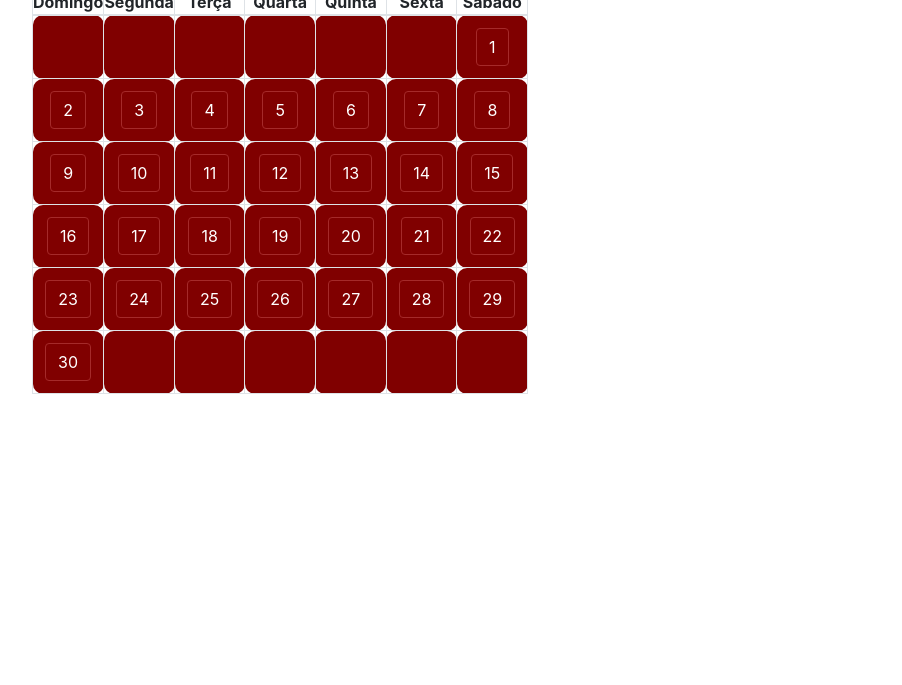
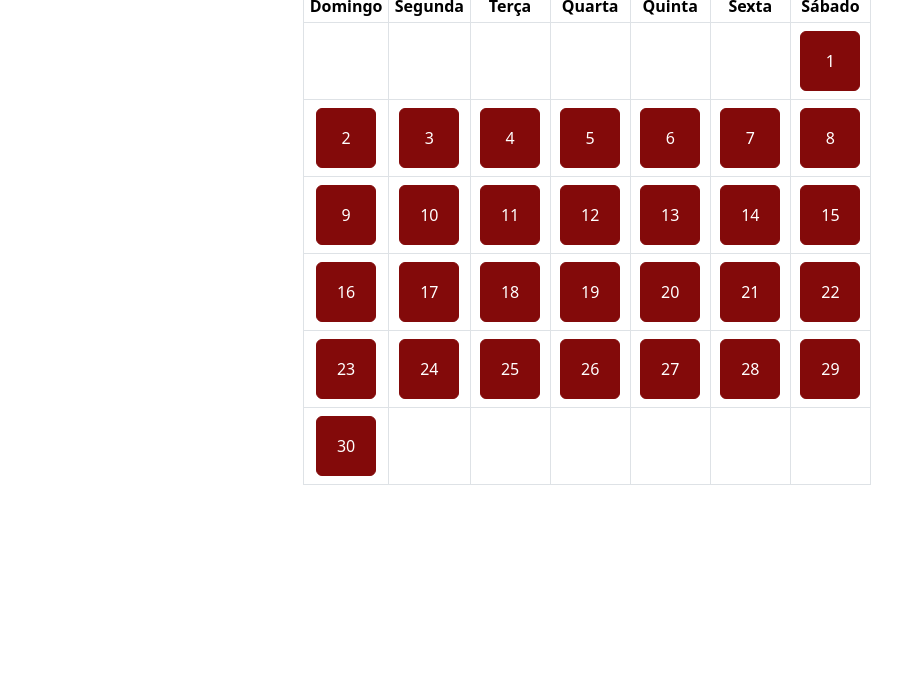
Before and after one commit to hugobrener/agendamento-online, a website: page calendario.html in a window 1280 px wide. Shown: the part 115-800 px from the top of the page, without its empty margins (53-955 px from the left). Drawn offline with nearby package versions, Linux system fonts and the light colour scheme.

Commit message:
atualizando modal

```diff
--- a/calendario.html
+++ b/calendario.html
@@ -3,28 +3,28 @@
 <head>
   <title>Calendário</title>
   <!-- Adicione os links para os arquivos CSS do Bootstrap -->
-  <link rel="stylesheet" href="https://maxcdn.bootstrapcdn.com/bootstrap/4.5.2/css/bootstrap.min.css">
+  <link href="https://cdn.jsdelivr.net/npm/bootstrap@5.3.0-alpha3/dist/css/bootstrap.min.css" rel="stylesheet" integrity="sha384-KK94CHFLLe+nY2dmCWGMq91rCGa5gtU4mk92HdvYe+M/SXH301p5ILy+dN9+nJOZ" crossorigin="anonymous">
   <link rel="stylesheet" href="estilo-calendario.css">
 </head>
 <body>
   <div class="container mt-5">
-    <h1 class="MesAno">Calendário</h1>
-    <div class="row size-week">
+    <h1 class="MesAno text-center" id="mes-titulo">Agenda</h1>
+    <div class="row">
       <div class="col">
         <table class="text-center table table-bordered">
           <thead>
             <tr>
-              <th class="p-0 size-week">Domingo</th>
-              <th class="p-0 size-week">Segunda</th>
-              <th class="p-0 size-week">Terça</th>
-              <th class="p-0 size-week">Quarta</th>
-              <th class="p-0 size-week">Quinta</th>
-              <th class="p-0 size-week">Sexta</th>
-              <th class="p-0 size-week">Sábado</th>
+              <th class="p-1 day-week">Domingo</th>
+              <th class="p-1 ">Segunda</th>
+              <th class="p-1 ">Terça</th>
+              <th class="p-1 ">Quarta</th>
+              <th class="p-1 ">Quinta</th>
+              <th class="p-1 ">Sexta</th>
+              <th class="p-1 ">Sábado</th>
             </tr>
           </thead>
           <tbody class='text-center' id="calendario">
-            <!-- Aqui será gerado o calendário via JavaScript -->
+            <!-- calendário via JavaScript -->
           </tbody>
         </table>
       </div>
@@ -38,7 +38,7 @@
       <div class="modal-content">
         <div class="modal-header">
           <h1 class="modal-title fs-5" id="exampleModalToggleLabel">Escolha o profissional</h1>
-          <button type="button" class="btn-close" data-bs-dismiss="modal" aria-label="Close">x</button>
+          <button type="button" class="btn-close p-1" data-bs-dismiss="modal" aria-label="Close"></button>
         </div>
         <div class="modal-body">
           <div class="d-flex justify-content-center">
@@ -53,6 +53,7 @@
           </div>
         </div>
         <div class="modal-footer">
+          <button class="btn btn-secondary" data-bs-dismiss="modal" data-bs-toggle="modal">Voltar</button>
           <button class="btn btn-primary" data-bs-target="#exampleModalToggle2" data-bs-toggle="modal">Serviço</button>
         </div>
       </div>
@@ -63,7 +64,7 @@
       <div class="modal-content">
         <div class="modal-header">
           <h1 class="modal-title fs-5" id="exampleModalToggleLabel2">Serviço</h1>
-          <button type="button" class="btn-close" data-bs-dismiss="modal" aria-label="Close">x</button>
+          <button type="button" class="btn-close" data-bs-dismiss="modal" aria-label="Close"></button>
         </div>
         <div class="modal-body">
           <ul>
@@ -86,7 +87,7 @@
       <div class="modal-content">
         <div class="modal-header">
           <h1 class="modal-title fs-5" id="exampleModalToggleLabel2">Serviço</h1>
-          <button type="button" class="btn-close" data-bs-dismiss="modal" aria-label="Close">x</button>
+          <button type="button" class="btn-close" data-bs-dismiss="modal" aria-label="Close"></button>
         </div>
         <div class="modal-body">
           <ul>
--- a/estilo-calendario.css
+++ b/estilo-calendario.css
@@ -1,34 +1,28 @@
-
-.dia-bloco {
-    background-color: brown;
-    color: white;
-    font-size:20px ;
-    width: 85px;
-    border: none;
-    padding: 0px;
-    border-radius: 16px;
-}
-
-.date-block {
-    background-color: maroon;
-    border-radius: 10px;
-    color: white;
+.day-week {
+    background-color: #830a0a;
 }
 
 .table {
-    width: 100px;
-    /* background-color: rgb(145, 145, 145); */
+    width: 568px;
+    background-color: rgba(185, 183, 183, 0.562);
+    margin: auto;
+    border-radius:10px ;
 }
 
 
 .btn-dia {
-    border-color: brown;
+    border-color: #830a0a;
     color: white;
+    width: 60px;
+    height: 60px;
+    background-color:#830a0a;
+    padding: 6px;
 }
 
 .btn-dia:hover {
     color: white;
-    transform: scale(1.1);
+    background-color: rgb(168, 10, 10);
+    transform: scale(1.2);
 }
 
 
--- a/js/calendario.js
+++ b/js/calendario.js
@@ -14,8 +14,13 @@ document.addEventListener('DOMContentLoaded', function() {
     // Obtém o último dia do mês atual
     const ultimoDiaMesAtual = new Date(anoAtual, mesAtual + 1, 0).getDate();
 
+    const mesAgora = ['Janeiro', 'Fevereiro', 'Março', 'Abril']
+    const mesTitulo = document.getElementById('mes-titulo')
+    mesTitulo.textContent = `Agenda ${mesAgora[mesAtual]} de ${anoAtual}`
+
     // Gera as células do calendário
     let dia = 1;
+
     for (let i = 0; i < 6; i++) {
       const row = document.createElement('tr');
       for (let j = 0; j < 7; j++) {
```
